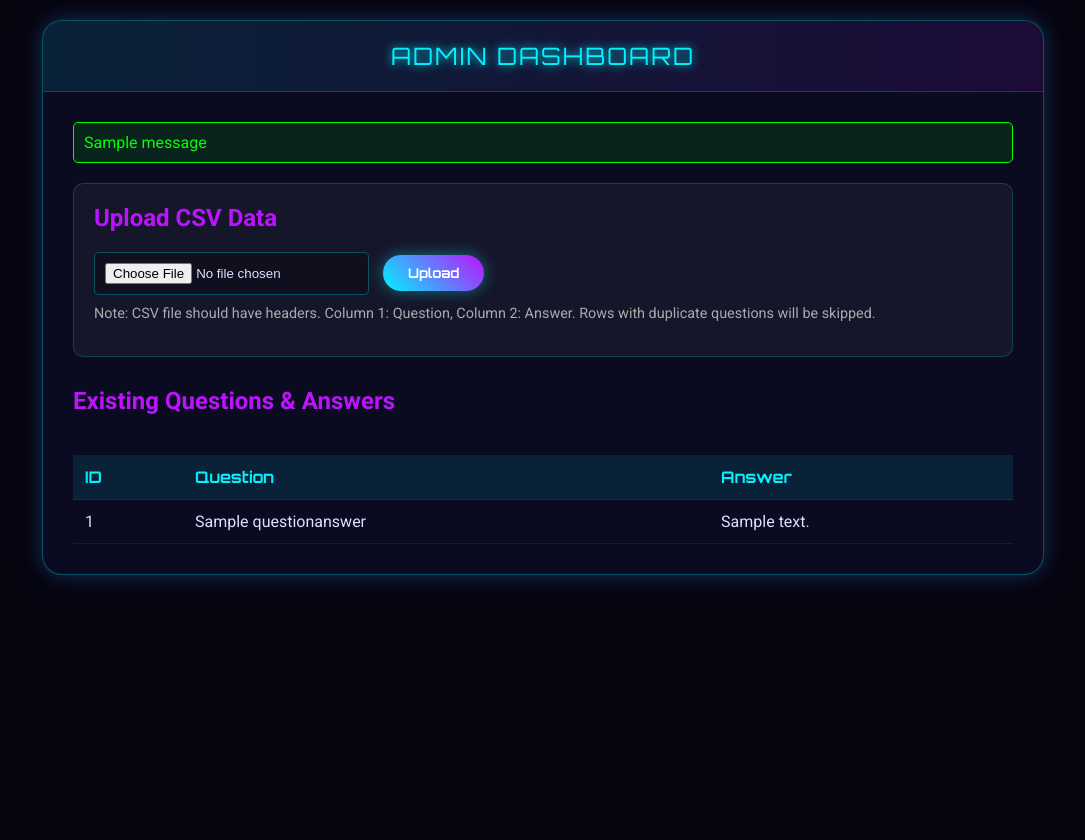
After one commit to Lakhan-Bhutiya/Chat_Bot, a Django app: page /upload/ in a window 1280 px wide. The commit adds this page. Shown: the whole page, without its empty margins (97-1182 px from the left). Run offline with Django 5.2, Linux system fonts and the light colour scheme; a user stored in the database is signed in; tables that the repository leaves empty hold one stand-in row (values such as "Sample post"); one stand-in notice (Sample message) is shown; parts of the project's set-up code (start-up, migrations or seed data) failed here and were passed over.

Commit message:
Add CSV upload functionality for admin and update README

```diff
--- /dev/null
+++ b/chat/templates/chat/upload.html
@@ -0,0 +1,205 @@
+<!DOCTYPE html>
+<html lang="en">
+
+<head>
+    <meta charset="UTF-8">
+    <meta name="viewport" content="width=device-width, initial-scale=1.0">
+    <title>Admin Dashboard - Upload Data</title>
+    <link
+        href="https://fonts.googleapis.com/css2?family=Orbitron:wght@400;700&family=Roboto:wght@300;400;700&display=swap"
+        rel="stylesheet">
+    <style>
+        :root {
+            --primary-color: #00f3ff;
+            --secondary-color: #bc13fe;
+            --bg-color: #050510;
+            --chat-bg: #0a0a20;
+            --user-msg-bg: #1a1a40;
+            --bot-msg-bg: #0f0f2d;
+            --text-color: #e0e0ff;
+        }
+
+        body {
+            margin: 0;
+            padding: 0;
+            background-color: var(--bg-color);
+            color: var(--text-color);
+            font-family: 'Roboto', sans-serif;
+            display: flex;
+            flex-direction: column;
+            align-items: center;
+            min-height: 100vh;
+            padding: 20px;
+        }
+
+        .container {
+            width: 100%;
+            max-width: 1000px;
+            background: var(--chat-bg);
+            border-radius: 20px;
+            box-shadow: 0 0 20px rgba(0, 243, 255, 0.2), 0 0 40px rgba(188, 19, 254, 0.1);
+            display: flex;
+            flex-direction: column;
+            overflow: hidden;
+            position: relative;
+            border: 1px solid rgba(0, 243, 255, 0.3);
+            margin-bottom: 20px;
+        }
+
+        .header {
+            padding: 20px;
+            background: linear-gradient(90deg, rgba(0, 243, 255, 0.1), rgba(188, 19, 254, 0.1));
+            border-bottom: 1px solid rgba(0, 243, 255, 0.2);
+            text-align: center;
+            font-family: 'Orbitron', sans-serif;
+            font-size: 1.5rem;
+            letter-spacing: 2px;
+            color: var(--primary-color);
+            text-shadow: 0 0 10px var(--primary-color);
+        }
+
+        .content {
+            padding: 30px;
+        }
+
+        h2 {
+            color: var(--secondary-color);
+            margin-top: 0;
+        }
+
+        .upload-section {
+            background: rgba(255, 255, 255, 0.05);
+            padding: 20px;
+            border-radius: 10px;
+            border: 1px solid rgba(0, 243, 255, 0.2);
+            margin-bottom: 30px;
+        }
+
+        input[type="file"] {
+            background: rgba(0, 0, 0, 0.3);
+            color: var(--text-color);
+            padding: 10px;
+            border-radius: 5px;
+            border: 1px solid rgba(0, 243, 255, 0.3);
+            cursor: pointer;
+        }
+
+        button {
+            padding: 10px 25px;
+            border-radius: 30px;
+            border: none;
+            background: linear-gradient(45deg, var(--primary-color), var(--secondary-color));
+            color: #fff;
+            font-family: 'Orbitron', sans-serif;
+            font-weight: bold;
+            cursor: pointer;
+            transition: all 0.3s ease;
+            box-shadow: 0 0 15px rgba(0, 243, 255, 0.4);
+            margin-left: 10px;
+        }
+
+        button:hover {
+            transform: scale(1.05);
+            box-shadow: 0 0 25px rgba(0, 243, 255, 0.6);
+        }
+
+        table {
+            width: 100%;
+            border-collapse: collapse;
+            margin-top: 20px;
+            color: var(--text-color);
+        }
+
+        th,
+        td {
+            text-align: left;
+            padding: 12px;
+            border-bottom: 1px solid rgba(0, 243, 255, 0.1);
+        }
+
+        th {
+            background-color: rgba(0, 243, 255, 0.1);
+            color: var(--primary-color);
+            font-family: 'Orbitron', sans-serif;
+        }
+
+        tr:hover {
+            background-color: rgba(255, 255, 255, 0.05);
+        }
+
+        .messages {
+            margin-bottom: 20px;
+            padding: 10px;
+            border-radius: 5px;
+        }
+
+        .success {
+            background-color: rgba(0, 255, 0, 0.1);
+            color: #00ff00;
+            border: 1px solid #00ff00;
+        }
+
+        .error {
+            background-color: rgba(255, 0, 0, 0.1);
+            color: #ff0000;
+            border: 1px solid #ff0000;
+        }
+    </style>
+</head>
+
+<body>
+
+    <div class="container">
+        <div class="header">
+            ADMIN DASHBOARD
+        </div>
+        <div class="content">
+
+            {% if messages %}
+            {% for message in messages %}
+            <div class="messages {{ message.tags }}">
+                {{ message }}
+            </div>
+            {% endfor %}
+            {% endif %}
+
+            <div class="upload-section">
+                <h2>Upload CSV Data</h2>
+                <form method="post" enctype="multipart/form-data">
+                    {% csrf_token %}
+                    <input type="file" name="file" required>
+                    <button type="submit">Upload</button>
+                </form>
+                <p style="margin-top: 10px; font-size: 0.9em; color: #aaa;">
+                    Note: CSV file should have headers. Column 1: Question, Column 2: Answer. Rows with duplicate
+                    questions will be skipped.
+                </p>
+            </div>
+
+            <h2>Existing Questions & Answers</h2>
+            <div style="overflow-x: auto;">
+                <table>
+                    <thead>
+                        <tr>
+                            <th>ID</th>
+                            <th>Question</th>
+                            <th>Answer</th>
+                        </tr>
+                    </thead>
+                    <tbody>
+                        {% for item in data %}
+                        <tr>
+                            <td>{{ item.id }}</td>
+                            <td>{{ item.question }}</td>
+                            <td>{{ item.answer }}</td>
+                        </tr>
+                        {% endfor %}
+                    </tbody>
+                </table>
+            </div>
+        </div>
+    </div>
+
+</body>
+
+</html>
--- a/chat/urls.py
+++ b/chat/urls.py
@@ -4,4 +4,5 @@ from . import views
 urlpatterns = [
     path('', views.chat_view, name='chat'),
     path('api/chat/', views.chat_api, name='chat_api'),
+    path('upload/', views.upload_view, name='upload'),
 ]
--- a/chat/views.py
+++ b/chat/views.py
@@ -18,3 +18,32 @@ def chat_api(request):
         except Exception as e:
             return JsonResponse({'error': str(e)}, status=500)
     return JsonResponse({'error': 'Invalid request'}, status=400)
+
+import csv
+import io
+from .models import QuestionAnswer
+from django.contrib import messages
+from django.shortcuts import redirect
+from django.contrib.auth.decorators import login_required, user_passes_test
+
+@login_required
+@user_passes_test(lambda u: u.is_superuser)
+def upload_view(request):
+    if request.method == 'POST':
+        csv_file = request.FILES['file']
+        if not csv_file.name.endswith('.csv'):
+            messages.error(request, 'This is not a csv file')
+        else:
+            data_set = csv_file.read().decode('UTF-8')
+            io_string = io.StringIO(data_set)
+            next(io_string)
+            for column in csv.reader(io_string, delimiter=',', quotechar='"'):
+                question = column[0]
+                answer = column[1]
+                if not QuestionAnswer.objects.filter(question=question).exists():
+                    QuestionAnswer.objects.create(question=question, answer=answer)
+            messages.success(request, 'Data uploaded successfully')
+            return redirect('upload')
+
+    data = QuestionAnswer.objects.all()
+    return render(request, 'chat/upload.html', {'data': data})
```
Also changed, not shown: chat/templates/chat/index.html (+18 -4 lines), README.md, 2 other files.
